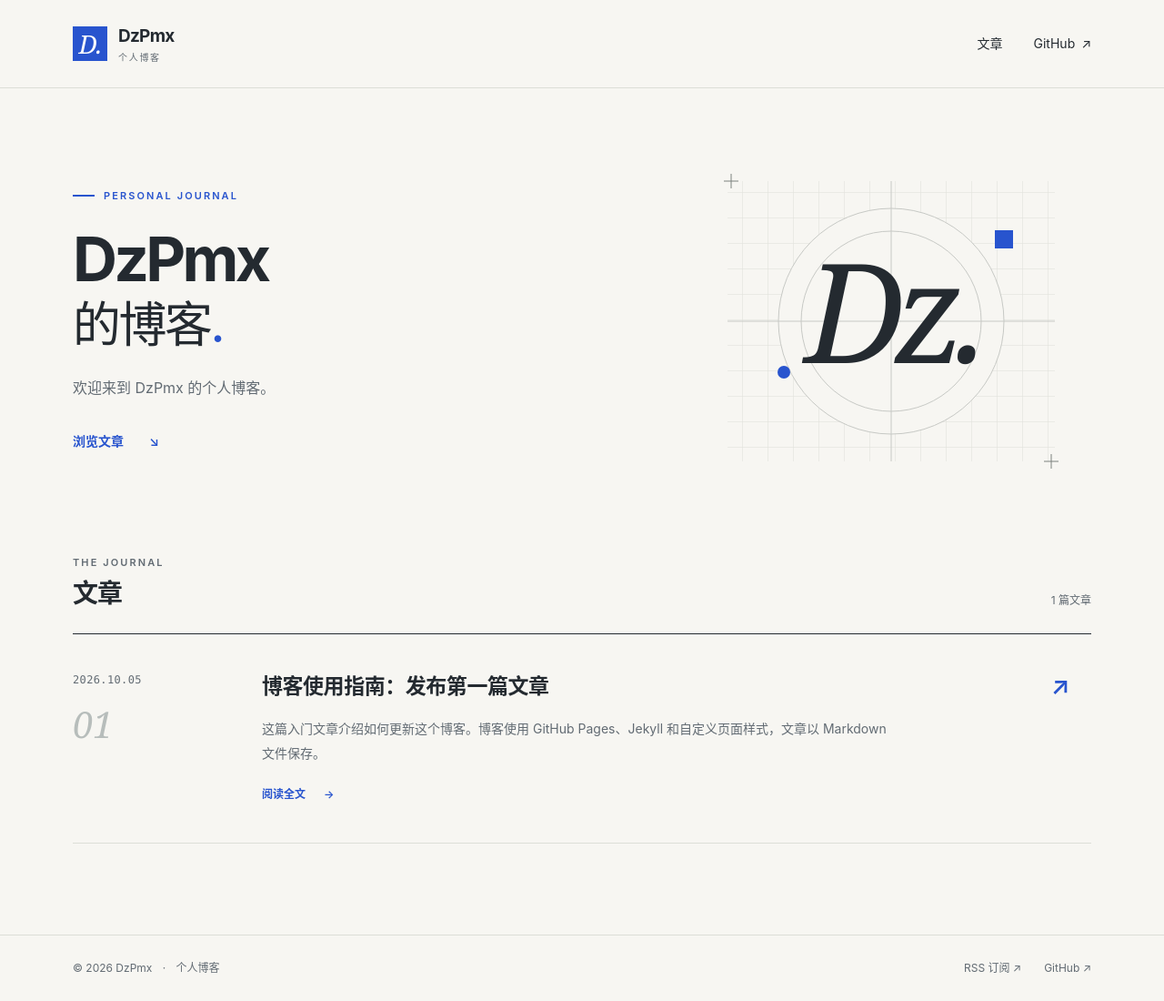
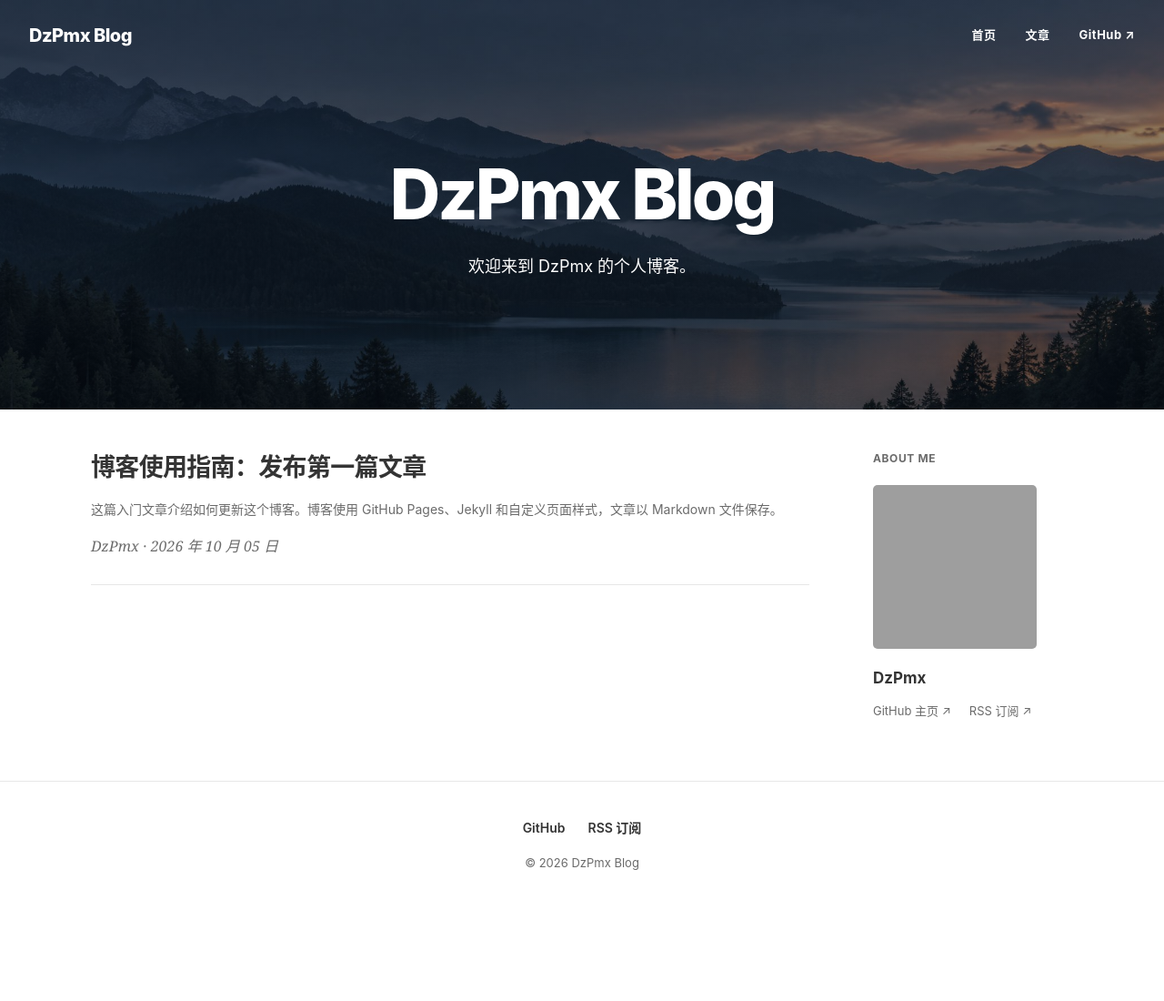
Before and after one commit to DZPMX/DzPmx.github.io, a Jekyll site: the page built from index.md, in a window 1280 px wide. Shown: the whole page at 91% size. Built offline with Jekyll 4.4.1, drawn with Linux system fonts in a browser that asks for light colours; after the commit the page ends 1002 px from its top, so only the background shows below that; grey boxes are pictures that could not be loaded.

Commit message:
Restyle blog with panoramic cover and sidebar journal layout

```diff
--- a/_layouts/default.html
+++ b/_layouts/default.html
@@ -10,12 +10,10 @@
   <body>
     <a class="skip-link" href="#main-content">跳转到正文</a>
     <header class="site-header">
-      <div class="shell header-inner">
-        <a class="brand" href="{{ '/' | relative_url }}" aria-label="{{ site.title | escape }}，首页">
-          <span class="brand-mark" aria-hidden="true">D.</span>
-          <span>{{ site.author | escape }}<span class="brand-caption">个人博客</span></span>
-        </a>
+      <div class="nav-shell">
+        <a class="brand" href="{{ '/' | relative_url }}">{{ site.author | escape }} Blog</a>
         <nav class="site-nav" aria-label="主导航">
+          <a href="{{ '/' | relative_url }}">首页</a>
           <a href="{{ '/' | relative_url }}#articles">文章</a>
           <a href="https://github.com/{{ site.github_username | escape }}">GitHub <span aria-hidden="true">↗</span></a>
         </nav>
@@ -25,13 +23,11 @@
       {{ content }}
     </main>
     <footer class="site-footer">
-      <div class="shell footer-inner">
-        <p>© {{ site.time | date: '%Y' }} {{ site.author | escape }}<span class="footer-dot" aria-hidden="true"> · </span><span>个人博客</span></p>
-        <div class="footer-links">
-          <a href="{{ '/feed.xml' | relative_url }}">RSS 订阅 <span aria-hidden="true">↗</span></a>
-          <a href="https://github.com/{{ site.github_username | escape }}">GitHub <span aria-hidden="true">↗</span></a>
-        </div>
-      </div>
+      <nav class="footer-links" aria-label="页脚链接">
+        <a href="https://github.com/{{ site.github_username | escape }}">GitHub</a>
+        <a href="{{ '/feed.xml' | relative_url }}">RSS 订阅</a>
+      </nav>
+      <p>© {{ site.time | date: '%Y' }} {{ site.author | escape }} Blog</p>
     </footer>
   </body>
 </html>
--- a/_layouts/home.html
+++ b/_layouts/home.html
@@ -1,57 +1,40 @@
 ---
 layout: default
 ---
-<div class="shell">
-  <section class="hero" aria-labelledby="home-title">
-    <div class="hero-copy">
-      <p class="eyebrow"><span class="accent-line" aria-hidden="true"></span> PERSONAL JOURNAL</p>
-      <h1 id="home-title">{{ site.author | escape }}<span>的博客<span class="title-period">.</span></span></h1>
-      <div class="hero-intro">{{ content }}</div>
-      <a class="text-link" href="#articles">浏览文章 <span aria-hidden="true">↘</span></a>
-    </div>
-    <div class="hero-art" aria-hidden="true">
-      <svg viewBox="0 0 440 340" xmlns="http://www.w3.org/2000/svg" focusable="false">
-        <defs>
-          <pattern id="journal-grid" width="28" height="28" patternUnits="userSpaceOnUse">
-            <path d="M 28 0 L 0 0 0 28" fill="none" stroke="#deded8" stroke-width="1"/>
-          </pattern>
-        </defs>
-        <rect x="40" y="16" width="360" height="308" fill="url(#journal-grid)"/>
-        <circle cx="220" cy="170" r="124" fill="#f7f6f2" stroke="#c7c9c5" stroke-width="1"/>
-        <circle cx="220" cy="170" r="99" fill="none" stroke="#c7c9c5" stroke-width="1"/>
-        <path d="M40 170H400M220 16V324" stroke="#c7c9c5" stroke-width="1"/>
-        <text x="220" y="216" text-anchor="middle" fill="#242a30" font-family="Georgia, serif" font-size="152" font-style="italic" letter-spacing="-12">Dz.</text>
-        <rect x="334" y="70" width="20" height="20" fill="#2854ce"/>
-        <circle cx="102" cy="226" r="7" fill="#2854ce"/>
-        <path d="M36 16H52M44 8V24M388 324H404M396 316V332" stroke="#7c827e" stroke-width="1"/>
-      </svg>
-    </div>
-  </section>
+<section class="cover home-cover" aria-labelledby="home-title">
+  <div class="cover-inner">
+    <h1 id="home-title">{{ site.author | escape }} Blog</h1>
+    <div class="cover-description">{{ content }}</div>
+  </div>
+</section>
 
+<div class="home-grid shell">
   <section class="article-section" id="articles" aria-labelledby="articles-title">
-    <div class="section-heading">
-      <div>
-        <p class="eyebrow">THE JOURNAL</p>
-        <h2 id="articles-title">{{ page.list_title | escape }}</h2>
-      </div>
-      <span class="article-count">{{ site.posts.size }} 篇文章</span>
-    </div>
+    <h2 class="visually-hidden" id="articles-title">{{ page.list_title | escape }}</h2>
     <ol class="post-list">
       {% for post in site.posts %}
       <li>
-        <article class="post-card">
-          <div class="post-card-meta">
-            <time datetime="{{ post.date | date_to_xmlschema }}">{{ post.date | date: '%Y.%m.%d' }}</time>
-            <span class="post-number" aria-hidden="true">{% if forloop.index < 10 %}0{% endif %}{{ forloop.index }}</span>
-          </div>
-          <div class="post-card-body">
-            <h3><a class="post-card-link" href="{{ post.url | relative_url }}">{{ post.title | escape }}<span class="card-arrow" aria-hidden="true">↗</span></a></h3>
-            <p class="post-excerpt">{{ post.excerpt | strip_html | normalize_whitespace | truncate: 150 | escape }}</p>
-            <span class="read-label" aria-hidden="true">阅读全文 <span>→</span></span>
-          </div>
+        <article class="post-preview">
+          <a class="post-preview-link" href="{{ post.url | relative_url }}">
+            <h3>{{ post.title | escape }}</h3>
+            <p class="post-excerpt">{{ post.excerpt | strip_html | normalize_whitespace | truncate: 200 | escape }}</p>
+          </a>
+          <p class="post-byline">{{ post.author | default: site.author | escape }} · <time datetime="{{ post.date | date_to_xmlschema }}">{{ post.date | date: '%Y 年 %m 月 %d 日' }}</time></p>
         </article>
       </li>
       {% endfor %}
     </ol>
   </section>
+
+  <aside class="profile-sidebar" aria-labelledby="profile-title">
+    <h2 id="profile-title">ABOUT ME</h2>
+    <a class="profile-image-link" href="https://github.com/{{ site.github_username | escape }}" aria-label="访问 {{ site.author | escape }} 的 GitHub 主页">
+      <img class="profile-image" src="https://github.com/{{ site.github_username | escape }}.png?size=320" alt="{{ site.author | escape }} 的 GitHub 头像" width="180" height="180" loading="lazy" decoding="async">
+    </a>
+    <p class="profile-name">{{ site.author | escape }}</p>
+    <div class="profile-links">
+      <a href="https://github.com/{{ site.github_username | escape }}">GitHub 主页 <span aria-hidden="true">↗</span></a>
+      <a href="{{ '/feed.xml' | relative_url }}">RSS 订阅 <span aria-hidden="true">↗</span></a>
+    </div>
+  </aside>
 </div>
--- a/assets/css/site.css
+++ b/assets/css/site.css
@@ -1,113 +1,100 @@
-/* DzPmx — typography, layout, and reading styles. */
+/* DzPmx — photo header, journal index, and reading styles. */
 :root {
   color-scheme: light;
-  --paper: #f7f6f2;
-  --ink: #242a30;
-  --muted: #626b73;
-  --line: #dcded7;
-  --blue: #2854ce;
-  --blue-soft: #eef2fc;
-  --sans: -apple-system, BlinkMacSystemFont, "Segoe UI", "PingFang SC", "Microsoft YaHei", "Noto Sans CJK SC", sans-serif;
+  --ink: #343434;
+  --muted: #6b6b6b;
+  --line: #e7e7e7;
+  --accent: #007c94;
+  --sans: -apple-system, BlinkMacSystemFont, "Helvetica Neue", Arial, "PingFang SC", "Microsoft YaHei", "Noto Sans CJK SC", sans-serif;
+  --serif: Georgia, "Times New Roman", serif;
   --mono: "SFMono-Regular", Consolas, "Liberation Mono", monospace;
 }
 * { box-sizing: border-box; }
-html { scroll-padding-top: 2rem; }
+html { scroll-padding-top: 24px; }
 body {
+  display: flex;
+  flex-direction: column;
+  min-height: 100vh;
   margin: 0;
   color: var(--ink);
-  background: var(--paper);
+  background: #fff;
   font-family: var(--sans);
   font-size: 16px;
-  line-height: 1.7;
+  line-height: 1.8;
   -webkit-font-smoothing: antialiased;
 }
+main { flex: 1; }
 a { color: inherit; text-decoration: none; }
-a { -webkit-tap-highlight-color: transparent; }
-a:focus-visible { outline: 3px solid var(--blue); outline-offset: 5px; border-radius: 2px; }
-::selection { color: var(--ink); background: #dce5ff; }
+a:hover { color: var(--accent); }
+a:focus-visible { outline: 3px solid var(--accent); outline-offset: 5px; }
+::selection { color: #fff; background: var(--accent); }
 img, video { display: block; max-width: 100%; height: auto; }
-svg { display: block; max-width: 100%; }
-.shell { width: min(1120px, calc(100% - 96px)); margin-inline: auto; }
-.reading-shell { width: min(744px, calc(100% - 48px)); margin-inline: auto; }
-.skip-link {
-  position: absolute;
-  z-index: 10;
-  top: 12px;
-  left: 24px;
-  padding: 10px 18px;
-  color: white;
-  background: var(--blue);
-  transform: translateY(-160%);
+.shell { width: min(1080px, calc(100% - 64px)); margin-inline: auto; }
+.reading-shell { width: min(800px, calc(100% - 48px)); margin-inline: auto; }
+.visually-hidden { position: absolute; width: 1px; height: 1px; margin: -1px; padding: 0; overflow: hidden; clip-path: inset(50%); white-space: nowrap; border: 0; }
+.skip-link { position: absolute; top: 12px; left: 24px; z-index: 3; padding: 10px 18px; color: #fff; background: var(--accent); transform: translateY(-160%); }
+.skip-link:focus { transform: translateY(0); }
+.skip-link:hover { color: #fff; }
+.site-header { position: absolute; inset: 0 0 auto; z-index: 2; color: #fff; }
+.nav-shell { display: flex; align-items: center; justify-content: space-between; gap: 28px; width: min(1380px, calc(100% - 64px)); min-height: 78px; margin-inline: auto; }
+.brand { font-size: 20px; font-weight: 800; letter-spacing: -.025em; white-space: nowrap; }
+.site-nav { display: flex; align-items: center; gap: 32px; font-size: 13px; font-weight: 700; letter-spacing: .04em; }
+.site-nav a { padding-block: 14px; }
+.site-header a:hover { color: #fff; text-decoration: underline; text-underline-offset: 6px; }
+.site-header a:focus-visible, .cover a:focus-visible { outline-color: #fff; }
+.cover {
+  position: relative;
+  color: #fff;
+  background-color: #1e2b37;
+  background-image: linear-gradient(rgba(9, 17, 28, .42), rgba(9, 17, 28, .48)), url("../images/blog-cover.jpg");
+  background-position: center;
+  background-size: cover;
 }
-.skip-link:focus { transform: translateY(0); }
-.site-header { border-bottom: 1px solid var(--line); }
-.header-inner { min-height: 96px; display: flex; align-items: center; justify-content: space-between; gap: 24px; }
-.brand { display: inline-flex; align-items: center; gap: 12px; font-size: 19px; font-weight: 700; letter-spacing: -.04em; }
-.brand-mark { display: grid; place-items: center; width: 38px; height: 38px; background: var(--blue); color: white; font: italic 28px/1 Georgia, serif; }
-.brand-caption { display: block; margin-top: -2px; color: var(--muted); font-size: 10px; font-weight: 400; letter-spacing: .17em; }
-.site-nav { display: flex; gap: 34px; align-items: center; font-size: 14px; }
-.site-nav a { padding-block: 12px; }
-.site-nav a:hover, .footer-links a:hover, .back-link:hover { color: var(--blue); }
-.site-nav span { margin-left: 3px; }
-.hero { display: grid; grid-template-columns: 1.15fr 1fr; align-items: center; gap: 40px; padding-block: 86px 88px; }
-.eyebrow { margin: 0; color: var(--muted); font-size: 11px; font-weight: 600; line-height: 1.4; letter-spacing: .19em; }
-.hero .eyebrow { display: flex; align-items: center; gap: 10px; color: var(--blue); }
-.accent-line { width: 24px; height: 2px; background: currentColor; }
-.hero h1 { margin: 23px 0; font-size: clamp(48px, 5.3vw, 74px); font-weight: 650; line-height: 1.14; letter-spacing: -.055em; }
-.hero h1 > span { display: block; margin-top: 4px; font-size: .78em; letter-spacing: -.045em; font-weight: 500; }
-.title-period { color: var(--blue); }
-.hero-intro { color: var(--muted); font-size: 16px; line-height: 1.9; }
-.hero-intro p { margin: 0; }
-.text-link { display: inline-flex; align-items: center; gap: 28px; color: var(--blue); font-size: 14px; font-weight: 600; }
-.text-link:hover { text-decoration: underline; text-underline-offset: 5px; }
-.hero .text-link { margin-top: 32px; }
-.hero-art { width: 100%; max-width: 440px; justify-self: end; }
-.article-section { padding-bottom: 100px; scroll-margin-top: 32px; }
-.section-heading { display: flex; align-items: end; justify-content: space-between; gap: 24px; padding-bottom: 26px; border-bottom: 1px solid var(--ink); }
-.section-heading h2 { margin: 9px 0 0; font-size: 28px; line-height: 1.25; font-weight: 600; letter-spacing: -.04em; }
-.article-count { color: var(--muted); font-size: 12px; white-space: nowrap; }
+.home-cover .cover-inner { display: flex; flex-direction: column; align-items: center; justify-content: center; min-height: 450px; padding: 116px 24px 90px; text-align: center; }
+.home-cover h1 { margin: 0; font-size: clamp(48px, 6vw, 80px); font-weight: 800; line-height: 1.2; letter-spacing: -.04em; }
+.cover-description { margin-top: 18px; font-size: 18px; font-weight: 400; line-height: 1.7; }
+.cover-description p { margin: 0; }
+.home-grid { display: grid; grid-template-columns: minmax(0, 1fr) 220px; gap: 70px; align-items: start; padding-top: 44px; padding-bottom: 64px; }
+.article-section { min-width: 0; scroll-margin-top: 28px; }
 .post-list { margin: 0; padding: 0; list-style: none; }
-.post-card { position: relative; display: grid; grid-template-columns: 174px minmax(0, 1fr); gap: 34px; padding: 40px 24px 40px 0; border-bottom: 1px solid var(--line); }
-.post-card-meta { display: flex; flex-direction: column; gap: 18px; }
-.post-card-meta time { color: var(--muted); font-family: var(--mono); font-size: 12px; letter-spacing: .03em; }
-.post-number { color: #b7bdbb; font-family: Georgia, serif; font-size: 40px; font-style: italic; line-height: 1; }
-.post-card h3 { margin: 0 0 15px; font-size: 23px; font-weight: 600; line-height: 1.5; letter-spacing: -.02em; overflow-wrap: anywhere; }
-.post-card-link { display: flex; justify-content: space-between; align-items: start; gap: 28px; }
-.post-card-link::after { content: ""; position: absolute; inset: 0; }
-.card-arrow { flex-shrink: 0; color: var(--blue); font-size: 27px; line-height: 1.25; }
-.post-card:hover h3, .post-card:focus-within h3 { color: var(--blue); }
-.post-excerpt { max-width: 690px; margin: 0; color: var(--muted); font-size: 14px; line-height: 1.95; overflow-wrap: anywhere; }
-.read-label { display: inline-flex; gap: 20px; margin-top: 22px; color: var(--blue); font-size: 12px; font-weight: 600; }
-.site-footer { border-top: 1px solid var(--line); }
-.footer-inner { display: flex; align-items: center; justify-content: space-between; gap: 24px; padding-block: 26px; color: var(--muted); font-size: 12px; }
-.footer-inner p { margin: 0; }
-.footer-dot { margin-inline: 8px; }
-.footer-links { display: flex; gap: 25px; }
-.post-header { padding-top: 48px; padding-bottom: 35px; border-bottom: 1px solid var(--line); }
-.back-link { display: inline-flex; align-items: center; gap: 10px; color: var(--muted); font-size: 13px; }
-.post-meta { display: flex; align-items: center; gap: 14px; margin-top: 54px; color: var(--muted); font-size: 12px; }
-.post-meta .eyebrow { color: var(--blue); }
-.meta-divider { width: 18px; height: 1px; background: var(--line); }
-.post-header h1 { margin: 20px 0 27px; font-size: clamp(29px, 3.5vw, 43px); line-height: 1.4; font-weight: 650; letter-spacing: -.045em; overflow-wrap: anywhere; }
-.post-author { display: flex; align-items: center; gap: 9px; margin: 0; color: var(--muted); font-size: 13px; }
-.author-mark { display: grid; place-items: center; width: 26px; height: 26px; color: var(--blue); background: #e6ebf8; border-radius: 50%; font: italic 18px/1 Georgia, serif; }
-.post-content { padding-top: 36px; padding-bottom: 30px; font-size: 17px; line-height: 1.95; overflow-wrap: anywhere; }
+.post-preview { padding-block: 22px 28px; border-bottom: 1px solid var(--line); }
+.post-list > li:first-child .post-preview { padding-top: 0; }
+.post-preview-link { display: block; }
+.post-preview h3 { margin: 0 0 14px; font-size: 27px; font-weight: 750; line-height: 1.45; letter-spacing: -.025em; overflow-wrap: anywhere; }
+.post-excerpt { margin: 0 0 13px; color: var(--muted); font-size: 14px; line-height: 1.9; overflow-wrap: anywhere; }
+.post-preview-link:hover .post-excerpt { color: var(--accent); }
+.post-byline { margin: 0; color: var(--muted); font-family: var(--serif); font-size: 16px; font-style: italic; font-weight: 400; line-height: 1.7; }
+.profile-sidebar h2 { margin: 2px 0 20px; color: var(--muted); font-size: 12px; font-weight: 750; line-height: 1.4; letter-spacing: .05em; }
+.profile-image-link { display: block; width: fit-content; }
+.profile-image { width: 180px; height: 180px; object-fit: cover; border-radius: 5px; }
+.profile-name { margin: 17px 0 10px; font-size: 17px; font-weight: 650; }
+.profile-links { display: flex; flex-wrap: wrap; gap: 6px 20px; color: var(--muted); font-size: 13px; }
+.site-footer { padding: 38px 24px 42px; border-top: 1px solid var(--line); color: var(--muted); text-align: center; font-size: 13px; }
+.footer-links { display: flex; justify-content: center; gap: 25px; margin-bottom: 15px; color: var(--ink); font-size: 14px; font-weight: 600; }
+.site-footer p { margin: 0; }
+.post-cover .cover-inner { padding-top: 133px; padding-bottom: 76px; }
+.post-cover h1 { margin: 23px 0 24px; font-size: clamp(30px, 4vw, 52px); font-weight: 750; line-height: 1.35; letter-spacing: -.035em; overflow-wrap: anywhere; }
+.post-cover .post-byline { color: #fff; font-size: 17px; }
+.back-link { display: inline-flex; align-items: center; gap: 10px; font-size: 13px; }
+.cover .back-link:hover { color: #fff; text-decoration: underline; text-underline-offset: 5px; }
+.post-content { padding-top: 44px; padding-bottom: 30px; font-size: 17px; line-height: 1.95; overflow-wrap: anywhere; }
 .post-content > :first-child { margin-top: 0; }
 .post-content p, .post-content ul, .post-content ol, .post-content blockquote, .post-content pre, .post-content table, .post-content figure { margin-block: 0 1.5em; }
-.post-content h2, .post-content h3, .post-content h4, .post-content h5, .post-content h6 { line-height: 1.5; font-weight: 650; letter-spacing: -.025em; }
-.post-content h2 { margin: 2.4em 0 .9em; padding-bottom: .45em; border-bottom: 1px solid var(--line); font-size: 26px; }
-.post-content h3 { margin: 2em 0 .8em; font-size: 21px; }
-.post-content h4, .post-content h5, .post-content h6 { margin: 1.8em 0 .7em; font-size: 18px; }
-.post-content a { color: var(--blue); text-decoration: underline; text-decoration-color: #b6c5ed; text-underline-offset: 4px; }
-.post-content a:hover { text-decoration-color: var(--blue); }
+.post-content h1, .post-content h2, .post-content h3, .post-content h4, .post-content h5, .post-content h6 { line-height: 1.45; font-weight: 700; letter-spacing: -.025em; }
+.post-content h1 { margin: 2em 0 .9em; font-size: 32px; }
+.post-content h2 { margin: 2em 0 .9em; padding-top: 1em; border-top: 1px solid var(--line); font-size: 28px; }
+.post-content h3 { margin: 2em 0 .8em; font-size: 23px; }
+.post-content h4, .post-content h5, .post-content h6 { margin: 1.8em 0 .7em; font-size: 19px; }
+.post-content a { color: var(--accent); text-decoration: underline; text-decoration-color: #b5d6dc; text-underline-offset: 4px; }
+.post-content a:hover { text-decoration-color: var(--accent); }
 .post-content ul, .post-content ol { padding-left: 1.5em; }
 .post-content li { padding-left: .3em; margin-block: .5em; }
 .post-content li::marker { color: var(--muted); }
 .post-content li > ul, .post-content li > ol { margin-bottom: .7em; }
-.post-content blockquote { margin-left: 0; margin-right: 0; padding: 18px 24px; border-left: 3px solid var(--blue); background: var(--blue-soft); color: #475774; }
+.post-content blockquote { margin-inline: 0; padding: 4px 22px; border-left: 4px solid var(--line); color: var(--muted); }
 .post-content blockquote > :last-child { margin-bottom: 0; }
-.post-content code { padding: .2em .4em; border-radius: 4px; color: #37475d; background: #eaece7; font-family: var(--mono); font-size: .83em; overflow-wrap: anywhere; }
-.post-content pre { padding: 24px 26px; border: 1px solid #313c50; border-radius: 8px; overflow-x: auto; color: #dce4f2; background: #1e2736; line-height: 1.75; tab-size: 2; }
+.post-content code { padding: .2em .4em; border-radius: 3px; color: #3e5260; background: #f0f3f4; font-family: var(--mono); font-size: .83em; overflow-wrap: anywhere; }
+.post-content pre { padding: 24px 26px; border: 1px solid #313c50; border-radius: 5px; overflow-x: auto; color: #dce4f2; background: #1e2736; line-height: 1.75; tab-size: 2; }
 .post-content pre code { padding: 0; border-radius: 0; color: inherit; background: none; font-size: 13px; overflow-wrap: normal; white-space: pre; }
 .post-content .highlighter-rouge { margin-bottom: 1.5em; }
 .post-content .highlight { margin: 0; }
@@ -121,51 +108,41 @@
 .post-content .highlight .ge { font-style: italic; }
 .post-content .highlight .gd, .post-content .highlight .err, .post-content .highlight .gr { color: #ffb4b4; }
 .post-content .highlight .gi { color: #b8d99e; }
-.post-content img, .post-content video { margin: 1.8em auto; border-radius: 6px; }
+.post-content img, .post-content video { margin: 1.8em auto; border-radius: 4px; }
 .post-content iframe { display: block; max-width: 100%; margin: 1.8em auto; }
 .post-content figure { margin-inline: 0; }
 .post-content figcaption { margin-top: -1em; color: var(--muted); text-align: center; font-size: 13px; }
 .post-content table { display: block; max-width: 100%; overflow-x: auto; border-collapse: collapse; font-size: 14px; }
 .post-content th, .post-content td { padding: 12px 16px; border: 1px solid var(--line); text-align: left; }
-.post-content th { background: #eeefe9; font-weight: 600; }
+.post-content th { background: #f4f5f6; font-weight: 600; }
 .post-content hr { height: 1px; margin-block: 3em; border: 0; background: var(--line); }
-.post-end { display: flex; align-items: center; justify-content: space-between; gap: 24px; padding-block: 30px 68px; border-top: 1px solid var(--line); }
-.end-mark { color: #9aa2a1; font: italic 32px/1 Georgia, serif; }
-@media (max-width: 800px) {
-  .shell { width: calc(100% - 48px); }
-  .hero { gap: 12px; padding-block: 62px 68px; }
-  .hero h1 { font-size: 56px; }
-  .hero-art { opacity: .8; }
-  .post-card { grid-template-columns: 124px minmax(0, 1fr); gap: 24px; padding-right: 0; }
+.post-end { padding-top: 26px; padding-bottom: 58px; border-top: 1px solid var(--line); }
+.post-end .back-link { padding: 10px 17px; border: 1px solid var(--line); font-weight: 600; }
+.post-end .back-link:hover { border-color: var(--accent); }
+@media (max-width: 900px) {
+  .home-grid { grid-template-columns: minmax(0, 1fr); gap: 38px; max-width: 720px; padding-top: 34px; }
+  .profile-sidebar { padding-top: 28px; border-top: 1px solid var(--line); }
+  .profile-image { width: 120px; height: 120px; }
 }
-@media (max-width: 560px) {
-  .header-inner { min-height: 80px; gap: 16px; }
-  .brand { gap: 9px; font-size: 17px; }
-  .brand-mark { width: 32px; height: 32px; font-size: 25px; }
-  .site-nav { gap: 19px; font-size: 13px; }
-  .hero { display: block; padding-block: 52px 58px; }
-  .hero h1 { margin-block: 20px; font-size: 56px; }
-  .hero-art { display: none; }
-  .hero-intro { font-size: 14px; }
-  .hero .text-link { margin-top: 26px; }
-  .section-heading { padding-bottom: 22px; }
-  .section-heading h2 { font-size: 25px; }
-  .post-card { display: block; padding-block: 28px; }
-  .post-card-meta { flex-direction: row; justify-content: space-between; align-items: center; margin-bottom: 14px; }
-  .post-number { font-size: 23px; }
-  .post-card h3 { font-size: 20px; }
-  .post-card-link { gap: 18px; }
-  .card-arrow { font-size: 23px; }
-  .post-excerpt { font-size: 13px; }
-  .article-section { padding-bottom: 60px; }
-  .footer-inner { align-items: start; flex-direction: column; gap: 14px; padding-block: 24px; }
-  .post-header { padding-top: 28px; padding-bottom: 28px; }
-  .post-meta { gap: 10px; margin-top: 36px; font-size: 11px; }
-  .post-header h1 { margin-block: 18px 23px; }
-  .post-content { padding-top: 28px; font-size: 16px; }
-  .post-content h2 { font-size: 23px; }
-  .post-content h3 { font-size: 20px; }
+@media (max-width: 600px) {
+  .shell, .reading-shell { width: calc(100% - 40px); }
+  .nav-shell { width: calc(100% - 36px); min-height: 66px; gap: 16px; }
+  .brand { font-size: 18px; }
+  .site-nav { gap: 16px; font-size: 12px; letter-spacing: 0; }
+  .home-cover .cover-inner { min-height: 320px; padding: 100px 20px 64px; }
+  .home-cover h1 { font-size: 46px; }
+  .cover-description { margin-top: 14px; font-size: 15px; }
+  .home-grid { padding-top: 30px; padding-bottom: 44px; }
+  .post-preview h3 { margin-bottom: 12px; font-size: 23px; }
+  .post-byline { font-size: 14px; }
+  .post-cover .cover-inner { padding-top: 104px; padding-bottom: 48px; }
+  .post-cover h1 { margin-block: 21px; font-size: 32px; }
+  .post-cover .post-byline { font-size: 15px; }
+  .post-content { padding-top: 30px; font-size: 16px; }
+  .post-content h1 { font-size: 28px; }
+  .post-content h2 { font-size: 24px; }
+  .post-content h3 { font-size: 21px; }
   .post-content pre { padding: 18px; }
-  .post-content blockquote { padding: 15px 18px; }
-  .post-end { padding-bottom: 48px; }
+  .post-content blockquote { padding-inline: 17px; }
+  .site-footer { padding-block: 30px 34px; }
 }
```
Also changed, not shown: _layouts/post.html (+6 -10 lines), README.md, assets/images/blog-cover.jpg (added).
